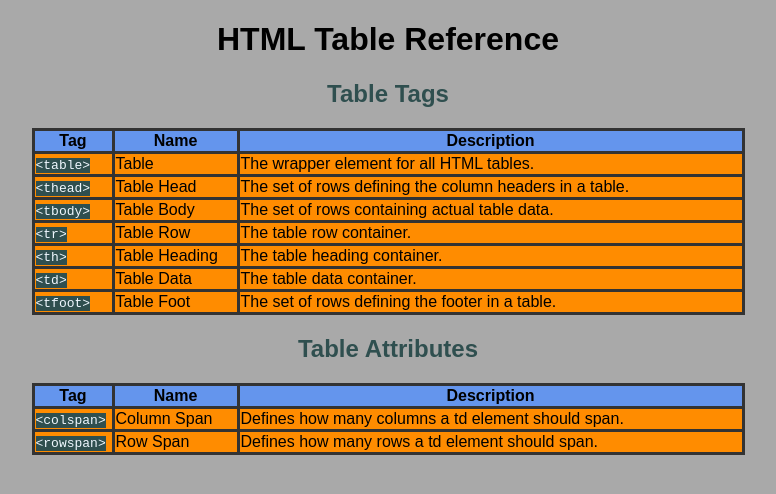
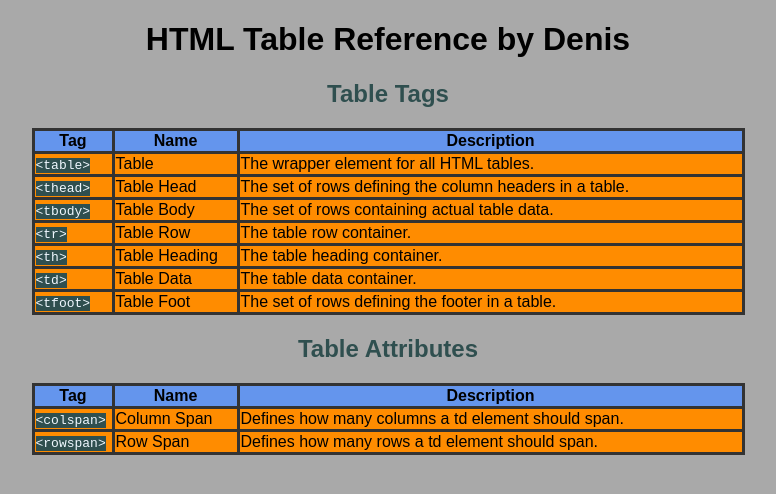
Before and after one commit to denisugo/cheatsheet, a plain HTML site: page index.html in a window 1280 px wide. Shown: the whole page, without its empty margins (252-1028 px from the left). Drawn offline with Linux system fonts and the light colour scheme.

Commit message:
add author

```diff
--- a/index.html
+++ b/index.html
@@ -6,7 +6,7 @@
   </head>
   <body>
     <header>
-      <h1>HTML Table Reference</h1>
+      <h1>HTML Table Reference by Denis</h1>
     </header>
 
     <main>
```
Also changed, not shown: 1 other file.
